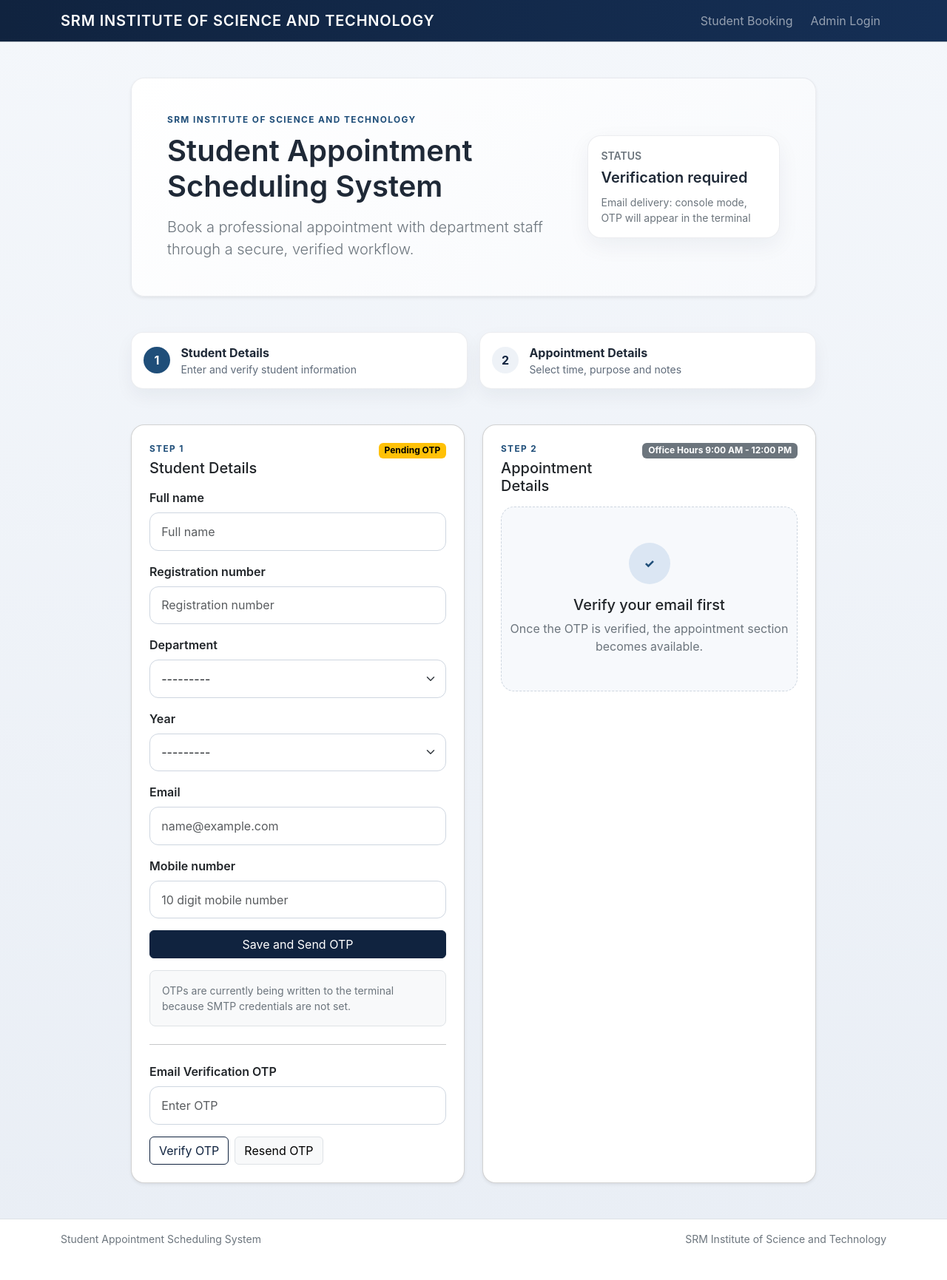
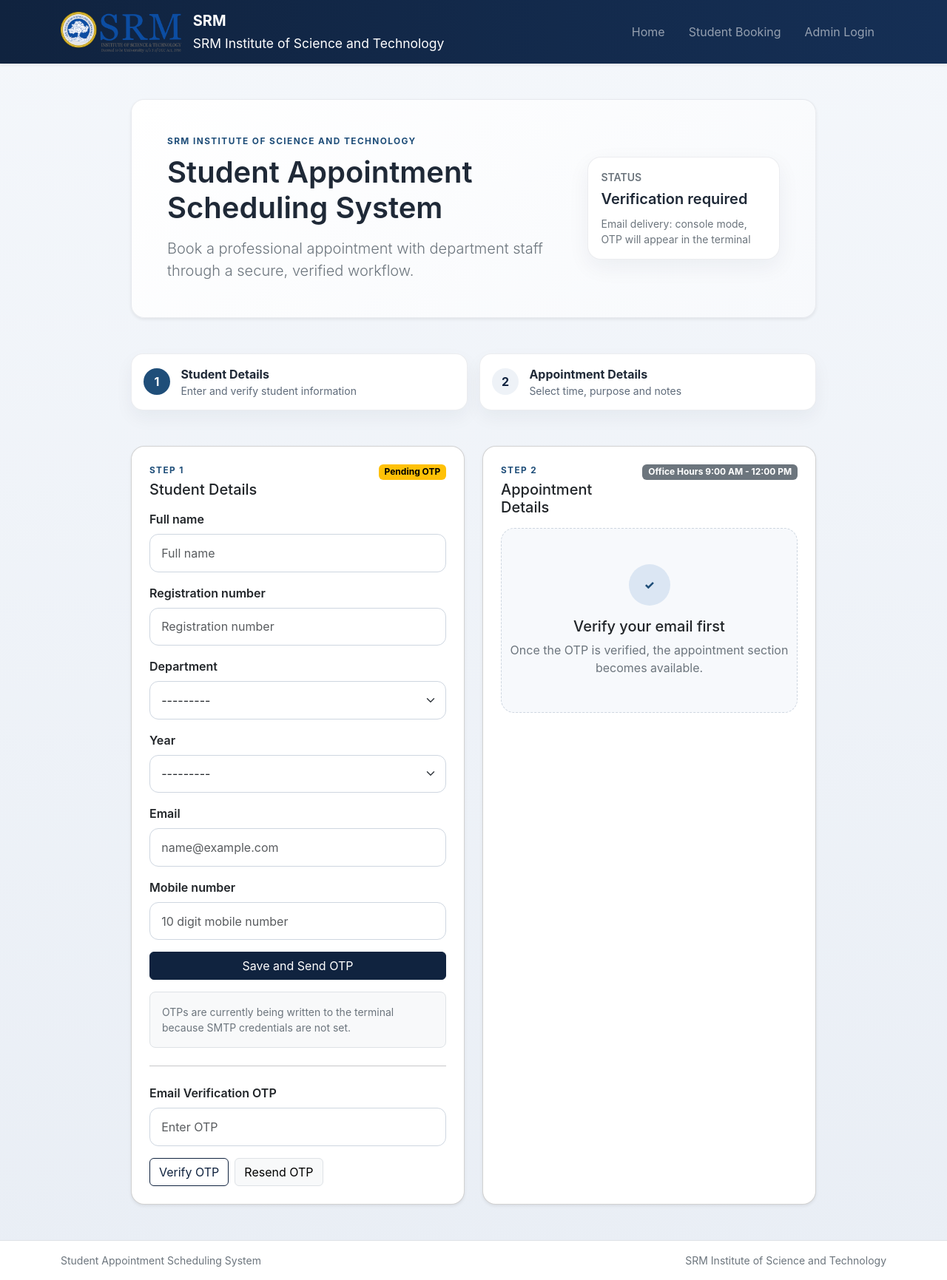
Before and after one commit to Justinjose-qwerty/srm-appointment-system, a Django app: page / in a window 1280 px wide. Shown: the whole page at 74% size. Before the commit the page ends 1684 px from the top, so only its background shows below. Run offline with Django 5.2, Linux system fonts and the light colour scheme.

Commit message:
Updated navbar and UI

```diff
--- a/templates/navbar.html
+++ b/templates/navbar.html
@@ -1,20 +1,48 @@
-<nav class="navbar navbar-expand-lg navbar-dark srm-navbar border-bottom border-dark-subtle">
+{% load static %}
+{% load static %}
+
+<nav class="navbar navbar-expand-lg navbar-dark srm-navbar shadow-sm">
     <div class="container">
-    <a class="navbar-brand fw-semibold text-uppercase letter-spacing-1" href="{% url 'student_booking' %}">
+
+        <a class="navbar-brand d-flex align-items-center" href="{% url 'student_booking' %}">
+            <img src="{% static 'images/srm-logo.png' %}" alt="SRM Logo" height="55" class="me-3">
+
+            <div>
+                <div class="fw-bold fs-5">SRM</div>
+                <small class="text-white">
                     SRM Institute of Science and Technology
+                </small>
+            </div>
         </a>
-    <button class="navbar-toggler" type="button" data-bs-toggle="collapse" data-bs-target="#srmNav" aria-controls="srmNav" aria-expanded="false" aria-label="Toggle navigation">
+
+        <button class="navbar-toggler" type="button" data-bs-toggle="collapse"
+            data-bs-target="#srmNav">
             <span class="navbar-toggler-icon"></span>
         </button>
+
         <div class="collapse navbar-collapse" id="srmNav">
-      <ul class="navbar-nav ms-auto align-items-lg-center gap-lg-2">
+            <ul class="navbar-nav ms-auto">
+
                 <li class="nav-item">
-          <a class="nav-link" href="{% url 'student_booking' %}">Student Booking</a>
+                    <a class="nav-link px-3" href="{% url 'student_booking' %}">
+                        Home
+                    </a>
                 </li>
+
                 <li class="nav-item">
-          <a class="nav-link" href="{% url 'admin_login' %}">Admin Login</a>
+                    <a class="nav-link px-3" href="{% url 'student_booking' %}">
+                        Student Booking
+                    </a>
                 </li>
+
+                <li class="nav-item">
+                    <a class="nav-link px-3" href="{% url 'admin_login' %}">
+                        Admin Login
+                    </a>
+                </li>
+
             </ul>
         </div>
+
     </div>
 </nav>
```
Also changed, not shown: static/images/srm-logo.png (added). Lines whose indentation alone changed are shown as unchanged.
